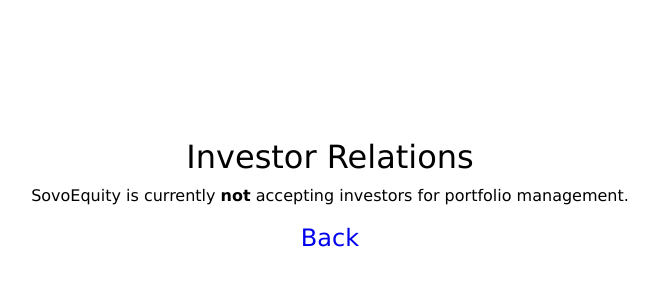
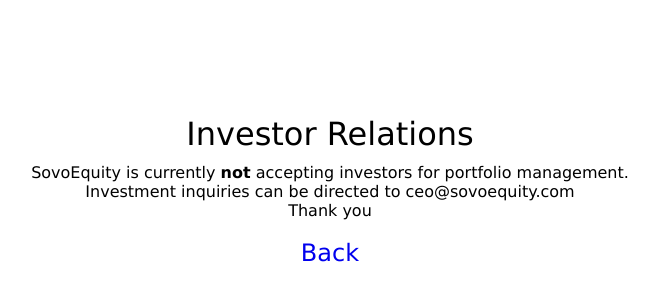
Before and after one commit to jakefrey0/SovoEquity, a plain HTML site: page investorrelations.htm in a window 1280 px wide. Shown: the part 194-494 px from the top of the page, without its empty margins (310-969 px from the left). Drawn offline with Linux system fonts and the light colour scheme.

Commit message:
Update investorrelations.htm

```diff
--- a/investorrelations.htm
+++ b/investorrelations.htm
@@ -33,7 +33,7 @@
   <body>
     <div class="container">
       <div class="large">Investor Relations</div>
-      <div>SovoEquity is currently <b>not</b> accepting investors for portfolio management.</div>
+      <div>SovoEquity is currently <b>not</b> accepting investors for portfolio management. <br /> Investment inquiries can be directed to ceo@sovoequity.com <br /> Thank you </div>
       <br /> <div class="back"><a href="javascript:history.back()">Back</a></div>
     </div>
   </body>
```
